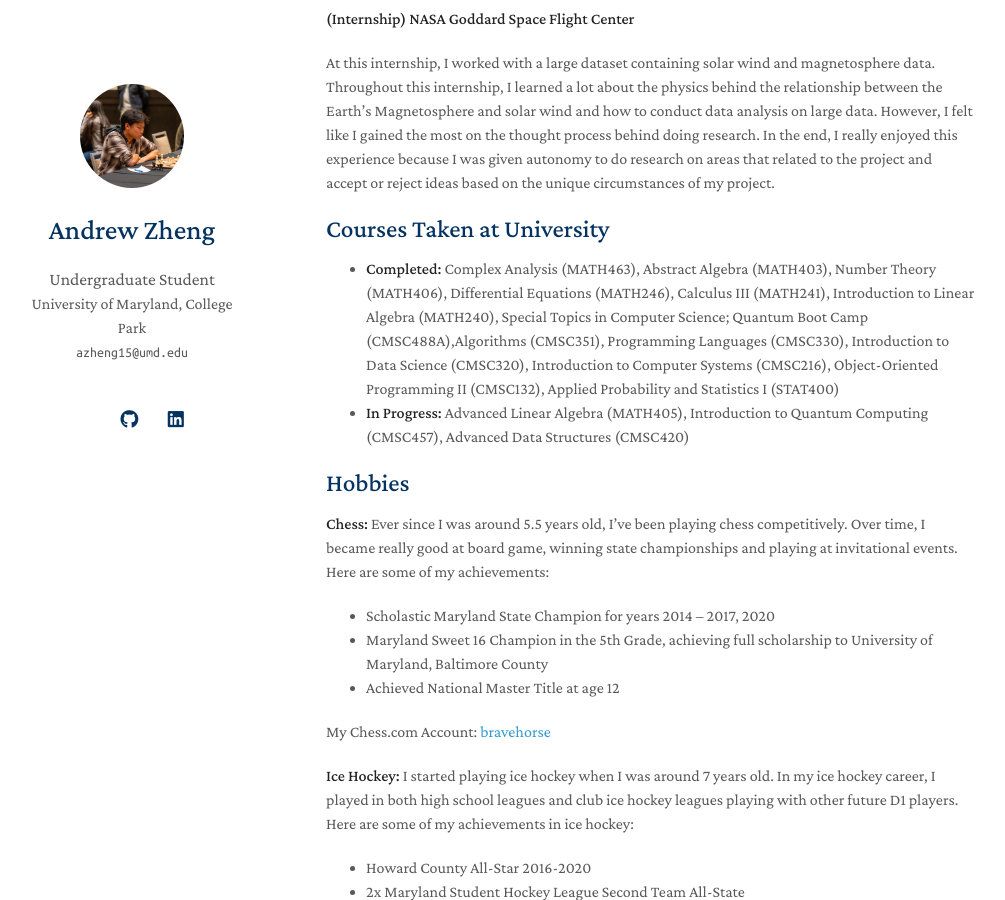
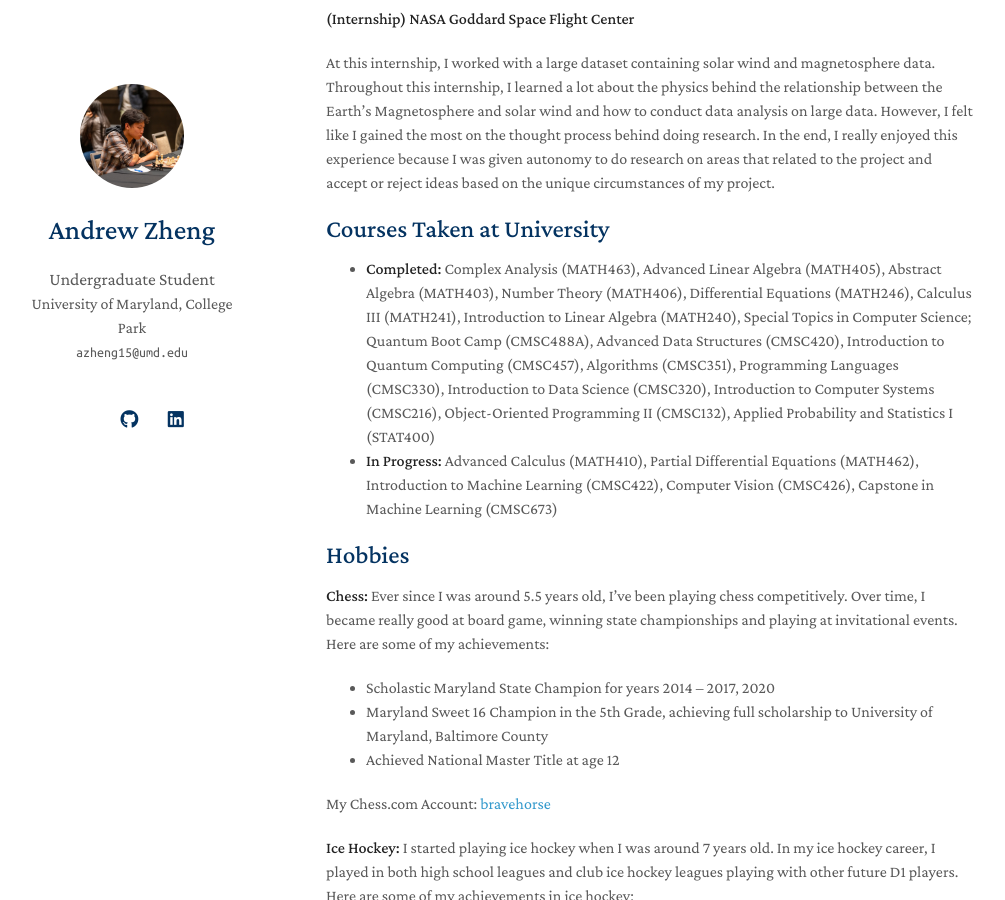
Before and after one commit to JAndrewZheng/jandrewzheng.github.io, a Jekyll site: the page built from index.md, in a window 1280 px wide and 900 px high, scrolled down 1782 px. Shown: the whole window, without its empty margins (144-1149 px from the left). Built offline with Jekyll 4.4.1, drawn with Linux system fonts in a browser that asks for light colours; nearby versions of some CDN libraries; a style sheet for code colours, icons or effects is not loaded; our own code applies the rules of GitHub Pages for plain Markdown files.

Commit message:
Update index.md

```diff
--- a/index.md
+++ b/index.md
@@ -53,8 +53,8 @@ At this internship, I worked with a large dataset containing solar wind and magn
 
 ## Courses Taken at University
 
-- **Completed:** Complex Analysis (MATH463), Abstract Algebra (MATH403), Number Theory (MATH406), Differential Equations (MATH246), Calculus III (MATH241), Introduction to Linear Algebra (MATH240), Special Topics in Computer Science; Quantum Boot Camp (CMSC488A),Algorithms (CMSC351), Programming Languages (CMSC330), Introduction to Data Science (CMSC320), Introduction to Computer Systems (CMSC216), Object-Oriented Programming II (CMSC132), Applied Probability and Statistics I (STAT400)
-- **In Progress:** Advanced Linear Algebra (MATH405), Introduction to Quantum Computing (CMSC457), Advanced Data Structures (CMSC420)
+- **Completed:** Complex Analysis (MATH463), Advanced Linear Algebra (MATH405), Abstract Algebra (MATH403), Number Theory (MATH406), Differential Equations (MATH246), Calculus III (MATH241), Introduction to Linear Algebra (MATH240), Special Topics in Computer Science; Quantum Boot Camp (CMSC488A),  Advanced Data Structures (CMSC420), Introduction to Quantum Computing (CMSC457), Algorithms (CMSC351), Programming Languages (CMSC330), Introduction to Data Science (CMSC320), Introduction to Computer Systems (CMSC216), Object-Oriented Programming II (CMSC132), Applied Probability and Statistics I (STAT400)
+- **In Progress:** Advanced Calculus (MATH410), Partial Differential Equations (MATH462), Introduction to Machine Learning (CMSC422), Computer Vision (CMSC426), Capstone in Machine Learning (CMSC673)
 
 ## Hobbies
 
```
